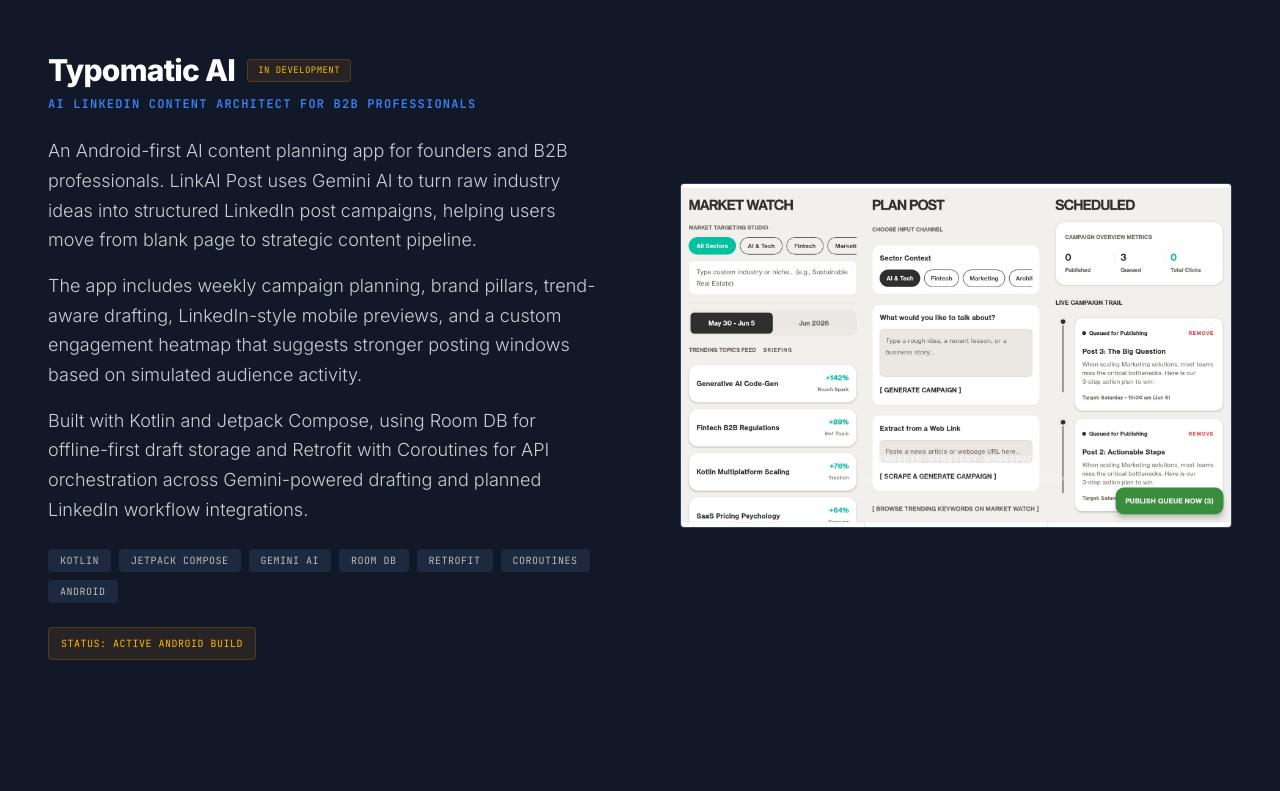
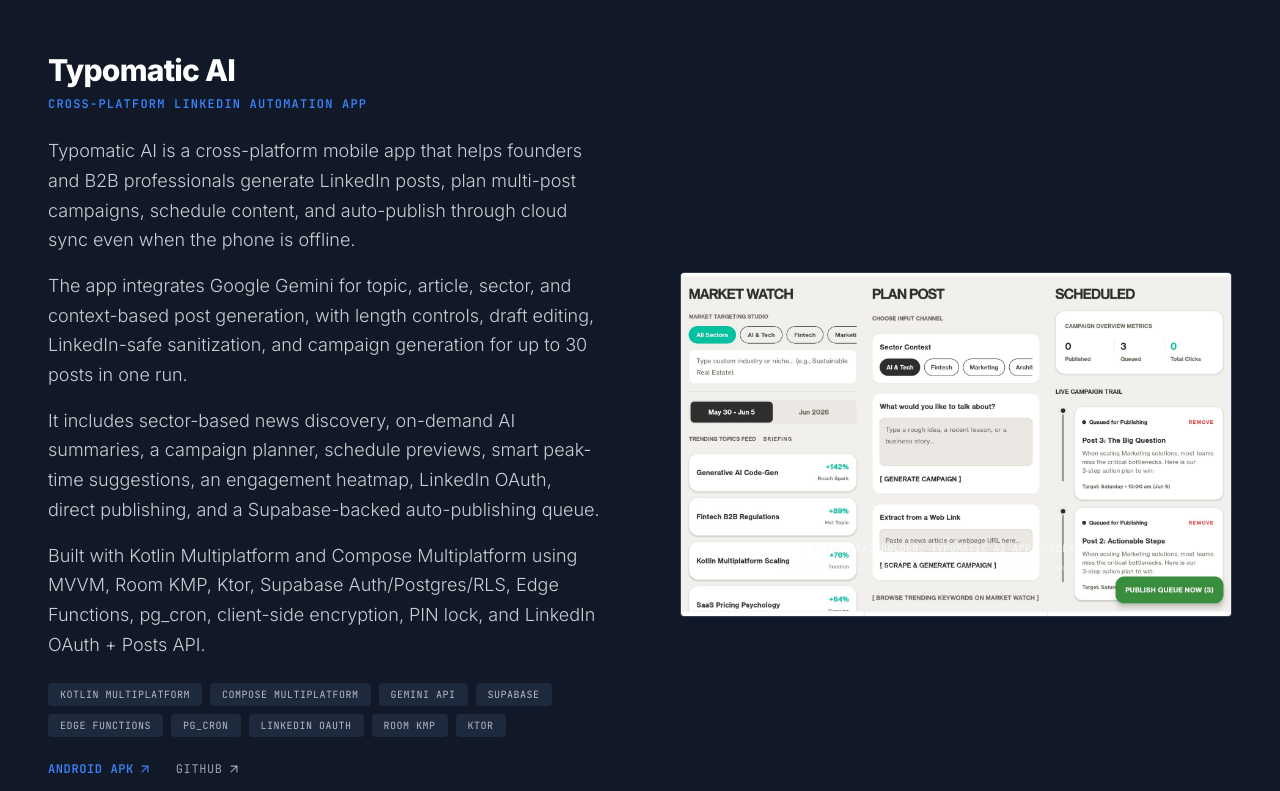
Before and after one commit to neerajddev/personalwebsite, a React (Vite) app: page / in a window 1280 px wide. Shown: the part 5280-6071 px from the top of the page. Built offline with nearby package versions, Linux system fonts and the light colour scheme.

Commit message:
Update Typomatic AI project card with Android APK download and iOS availability note

```diff
--- a/src/App.tsx
+++ b/src/App.tsx
@@ -1616,38 +1616,61 @@
                     <h3 className="text-2xl sm:text-3xl font-extrabold text-white tracking-tight group-hover:text-[#3b82f6] transition-colors">
                       Typomatic AI
                     </h3>
-                    <span className="font-mono text-[9px] tracking-wider uppercase bg-amber-500/10 text-amber-400 border border-amber-500/20 px-2.5 py-1 rounded">
-                      In Development
-                    </span>
                   </div>
                   <p className="text-[#3b82f6] font-mono text-xs tracking-widest uppercase font-bold">
-                    AI LinkedIn Content Architect for B2B Professionals
+                    Cross-Platform LinkedIn Automation App
                   </p>
                 </div>
 
                 <div className="space-y-4">
                   <p className="text-[#f9fafb]/80 font-light leading-[1.65] text-base sm:text-lg">
-                    An Android-first AI content planning app for founders and B2B professionals. LinkAI Post uses Gemini AI to turn raw industry ideas into structured LinkedIn post campaigns, helping users move from blank page to strategic content pipeline.
+                    Typomatic AI is a cross-platform mobile app that helps founders and B2B professionals generate LinkedIn posts, plan multi-post campaigns, schedule content, and auto-publish through cloud sync even when the phone is offline.
                   </p>
+
                   <p className="text-[#f9fafb]/80 font-light leading-[1.65] text-base sm:text-lg">
-                    The app includes weekly campaign planning, brand pillars, trend-aware drafting, LinkedIn-style mobile previews, and a custom engagement heatmap that suggests stronger posting windows based on simulated audience activity.
+                    The app integrates Google Gemini for topic, article, sector, and context-based post generation, with length controls, draft editing, LinkedIn-safe sanitization, and campaign generation for up to 30 posts in one run.
                   </p>
+
                   <p className="text-[#f9fafb]/80 font-light leading-[1.65] text-base sm:text-lg">
-                    Built with Kotlin and Jetpack Compose, using Room DB for offline-first draft storage and Retrofit with Coroutines for API orchestration across Gemini-powered drafting and planned LinkedIn workflow integrations.
+                    It includes sector-based news discovery, on-demand AI summaries, a campaign planner, schedule previews, smart peak-time suggestions, an engagement heatmap, LinkedIn OAuth, direct publishing, and a Supabase-backed auto-publishing queue.
                   </p>
+
+                  <p className="text-[#f9fafb]/80 font-light leading-[1.65] text-base sm:text-lg">
+                    Built with Kotlin Multiplatform and Compose Multiplatform using MVVM, Room KMP, Ktor, Supabase Auth/Postgres/RLS, Edge Functions, pg_cron, client-side encryption, PIN lock, and LinkedIn OAuth + Posts API.
+                  </p>
                 </div>
 
                 <div className="flex flex-wrap gap-2">
-                  {['Kotlin', 'Jetpack Compose', 'Gemini AI', 'Room DB', 'Retrofit', 'Coroutines', 'Android'].map((tag) => (
+                  {["Kotlin Multiplatform", "Compose Multiplatform", "Gemini API", "Supabase", "Edge Functions", "pg_cron", "LinkedIn OAuth", "Room KMP", "Ktor"].map((tag) => (
                     <span key={tag} className="font-mono text-[10px] tracking-wider uppercase bg-slate-800 text-[#f9fafb]/70 px-3 py-1 rounded">
                       {tag}
                     </span>
                   ))}
                 </div>
 
-                <div className="font-mono text-[10px] tracking-wider uppercase text-amber-400 bg-amber-500/10 border border-amber-500/20 px-3 py-2 rounded w-fit">
-                  Status: Active Android build
-                </div>
+                <div className="flex flex-wrap gap-x-6 gap-y-3 font-mono text-xs tracking-wider">
+                  <a
+                    href="https://drive.google.com/file/d/1pjZwxwKXtxzRvz43LPXZGd65vtLw2sUk/view?usp=drive_link"
+                    target="_blank"
+                    rel="noreferrer"
+                    className="inline-flex items-center text-[#3b82f6] hover:text-white font-semibold group/link"
+                  >
+                    ANDROID APK <ArrowUpRight className="w-3.5 h-3.5 ml-1 group-hover/link:translate-x-0.5 group-hover/link:-translate-y-0.5 transition-transform" />
+                  </a>
+
+                  <a
+                    href="https://github.com/inddev123-wq/TypoMaticAI"
+                    target="_blank"
+                    rel="noreferrer"
+                    className="inline-flex items-center text-[#f9fafb]/60 hover:text-[#3b82f6] group/link"
+                  >
+                    GITHUB <ArrowUpRight className="w-3.5 h-3.5 ml-1 group-hover/link:translate-x-0.5 group-hover/link:-translate-y-0.5 transition-transform" />
+                  </a>
+                </div>
+
+                <p className="text-[11px] text-[#f9fafb]/45 font-light leading-relaxed max-w-xl">
+                  Android APK available for testing. iOS build runs locally via Xcode; public iOS distribution is pending Apple Developer Program enrollment.
+                </p>
               </div>
 
               <div className="lg:col-span-6">
@@ -1690,10 +1713,10 @@
                   />
 
                   <span className="font-mono text-[10px] text-[#f9fafb]/80 font-bold tracking-wide uppercase z-10 mt-5">
-                    LinkedIn Strategy Workspace
+                    [ Image Placeholder: Typomatic AI App Screenshot ]
                   </span>
                   <span className="text-[10px] text-[#f9fafb]/45 mt-1 z-10">
-                    AI Drafting • Heatmap Timing • Mobile Preview
+                    Cross-platform LinkedIn campaign planner and auto-publishing dashboard
                   </span>
                 </div>
               </div>
```
